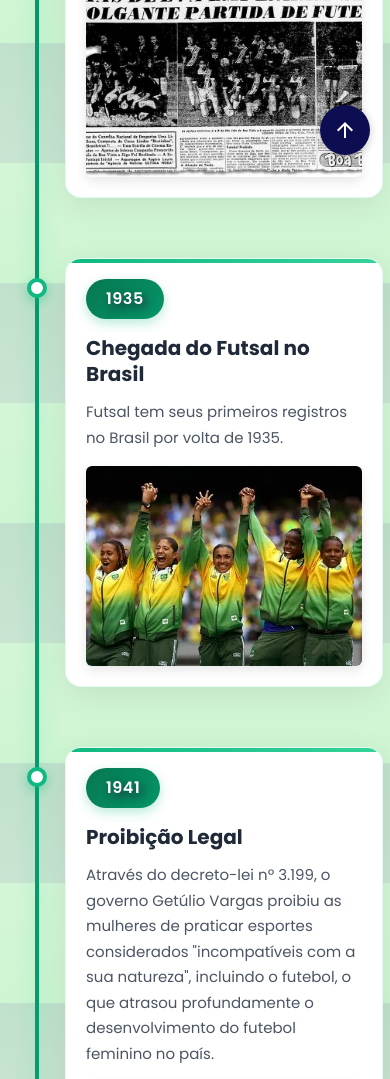
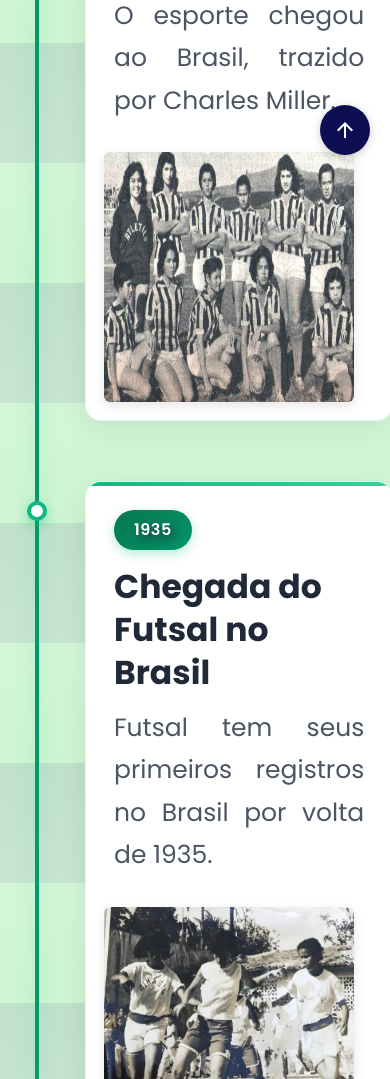
Before and after one commit to estagioparabola/site-futebol-de-mulheres-estagiaifpa, a plain HTML site: page SiteClientes/Informacoes/info.html in a window 390 px wide. Shown: the part 669-1748 px from the top of the page. Drawn offline with nearby package versions, Linux system fonts and the light colour scheme.

Commit message:
15/08 mod info

```diff
--- a/SiteClientes/Informacoes/info.html
+++ b/SiteClientes/Informacoes/info.html
@@ -139,17 +139,34 @@
             transition: all 0.4s cubic-bezier(0.4, 0, 0.2, 1);
             position: relative;
             overflow: hidden;
-            width: 95%;
+            width: 92%;
+        }
+
+        .timeline-content h3 {
+            font-size: 33px;
+            width: 60%;
+
+
+
+        }
+
+        .timeline-content p {
+            font-size: 25px;
+            text-align: justify;
+            width: 55%;
+            margin-bottom: 150px;
         }
 
         .timeline-content img {
-            position: relative;
-            object-fit: cover;
+            position: absolute;
             border-radius: 6px;
             box-shadow: 0 4px 12px rgba(0, 0, 0, 0.1);
-            height: 300px;
+            height: 350px;
             width: 450px;
-            float: right;
+            right: 10px;
+            top: 10px;
+            margin: 10px 10px 0 0;
+
         }
 
 
@@ -303,13 +320,40 @@
                 margin-bottom: 60px;
             }
 
+            .timeline-content {
+                margin-left: 70px;
+                background: #ffffff;
+                border-radius: 16px;
+                padding: 28px;
+                box-shadow: 0 8px 32px rgba(0, 0, 0, 0.08);
+                border: 1px solid rgba(16, 185, 129, 0.1);
+                transition: all 0.4s cubic-bezier(0.4, 0, 0.2, 1);
+                position: relative;
+                overflow: hidden;
+                width: 92%;
+            }
+
+            .timeline-content h3 {
+                font-size: 33px;
+                width: 100%;
+
+            }
+
+            .timeline-content p {
+                font-size: 25px;
+                text-align: justify;
+                width: 100%;
+                margin-bottom: 10px;
+            }
+
             .timeline-content img {
                 position: relative;
-                object-fit: cover;
                 border-radius: 6px;
                 box-shadow: 0 4px 12px rgba(0, 0, 0, 0.1);
-                height: 200px;
+                height: 250px;
                 width: 100%;
+
+
             }
         }
     </style>
@@ -318,11 +362,11 @@
     <body class="bg-gray-100 min-h-screen">
         <!-- fundo -->
         <div class="fundo">
-                            <!-- Hero Section -->
-                <div class="hero-section">
-                    <h1 class="main-title">Um Pouco de História!</h1>
-                    <p class="subtitle">As lutas e conquistas do futebol/Futsal feminino no Brasil</p>
-                </div>
+            <!-- Hero Section -->
+            <div class="hero-section">
+                <h1 class="main-title">Um Pouco de História!</h1>
+                <p class="subtitle">As lutas e conquistas do futebol/Futsal feminino no Brasil</p>
+            </div>
             <div class="container mx-auto px-6 py-12">
 
                 <!-- Timeline -->
@@ -336,7 +380,7 @@
                             <div class="year-tag">1894</div>
                             <h3 class="event-title">Chegada do Futebol no Brasil</h3>
                             <p class="event-description">O esporte chegou ao Brasil, trazido por Charles Miller.</p>
-                            <img src="./img/image1952.png">
+                            <img src="./img/ano1894.jpg" alt="fonte">
                         </div>
                     </div>
 
@@ -349,7 +393,7 @@
                             <p class="event-description">Futsal tem seus primeiros registros no Brasil por volta de
                                 1935.
                             </p>
-                            <img src="./img/image2007.png">
+                            <img src="./img/ano1935.jpg">
                         </div>
                     </div>
 
@@ -472,7 +516,7 @@
                         </div>
                     </div>
 
-                    <!-- Anos 2000 -->
+                    <!-- Anos 2000
                     <div class="timeline-item">
                         <div class="timeline-marker"></div>
                         <div class="timeline-content">
@@ -483,7 +527,7 @@
                                 o esporte com outras profissões.</p>
                             <img src="./img/image1952.png">
                         </div>
-                    </div>
+                    </div> -->
 
                     <!-- 2004 -->
                     <div class="timeline-item">
@@ -493,7 +537,7 @@
                             <h3 class="event-title">Prata Olímpica</h3>
                             <p class="event-description">Seleção feminina de futebol conquista a prata nas Olimpíadas de
                                 Atenas.</p>
-                            <img src="./img/image2007-II.png">
+                            <img src="./img/image2004.png">
                         </div>
                     </div>
 
@@ -506,7 +550,7 @@
                             <p class="event-description">O time de futebol feminino foi vice-campeão mundial na China.
                                 Marta
                                 brilha e ganha fama internacional.</p>
-                            <img src="./img/image2007-I.png">
+                            <img src="./img/image2007.png">
                         </div>
                     </div>
 
@@ -597,6 +641,18 @@
                         </div>
                     </div>
 
+
+                                        <!-- 2019 -->
+                    <div class="timeline-item">
+                        <div class="timeline-marker"></div>
+                        <div class="timeline-content">
+                            <div class="year-tag">2019</div>
+                            <h3 class="event-title">A maior artilheira da história das copas</h3>
+                            <p class="event-description">O gol de pênalti sobre a Itália, na última partida da terceira fase do Mundial da França, deu a Marta o status de maior artilheira da história das Copas do Mundo. Até então, o recorde era do alemão Miroslav Klose, com 16 gols marcados no torneio.</p>
+                            <img src="./img/ano2019.jpg">
+                        </div>
+                    </div>
+
                     <!-- 2020 -->
                     <div class="timeline-item">
                         <div class="timeline-marker"></div>
@@ -634,7 +690,7 @@
                                 de espectadores no Brasil, sendo o jogo Brasil x França o jogo feminino mais assistido
                                 da
                                 história da TV brasileira.</p>
-                            <img src="./img/image2023.png">
+                            <img src="./img/ano2023.jpg">
                         </div>
                     </div>
 
```
Also changed, not shown: SiteClientes/Informacoes/img/ano1894.jpg (added), SiteClientes/Informacoes/img/ano1935.jpg (added), SiteClientes/Informacoes/img/ano1970.jpg (added), SiteClientes/Informacoes/img/ano2019.jpg (added), SiteClientes/Informacoes/img/ano2023.jpg (added).
